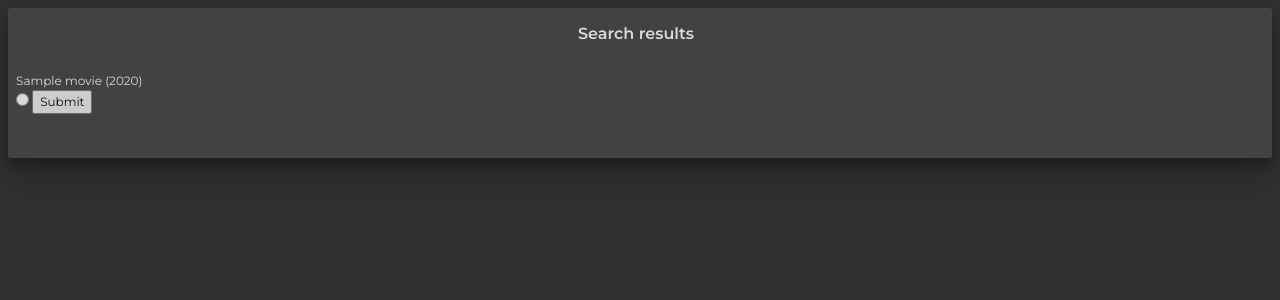
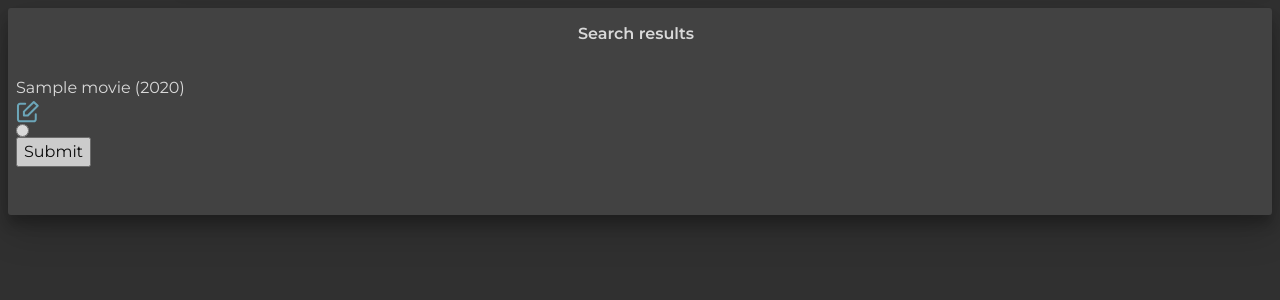
Before and after one commit to benjaminleon/advicer, a Django app: template tips/templates/tips/search_results.html in a window 1280 px wide. Shown: the part 70-370 px from the top of the page. Run offline with Django 3.2, Linux system fonts and the light colour scheme; tables that the repository leaves empty hold one stand-in row (values such as "Sample post"); the template is opened without the code that fills it: values that come from a table or form of the project are taken from there, most other values are stand-ins (such as "Sample title", 1, 10 or a date in 2020).

Commit message:
Add clickable edit-icon next to titles in search page

```diff
--- a/tips/static/tips/style.css
+++ b/tips/static/tips/style.css
@@ -234,7 +234,10 @@ header {
 
 #search_results {
     padding-top: 1em;
-    font-size: 12px;
+}
+
+#search_results #edit {
+    cursor: pointer;
 }
 
 /*****************************************/
--- a/tips/templates/tips/base.html
+++ b/tips/templates/tips/base.html
@@ -34,6 +34,7 @@
         var menu = document.getElementById('menu');
         var nav = document.getElementById('nav');
         var exit = document.getElementById('exit');
+        var edit = document.getElementById('edit');
 
         menu.addEventListener('click', function(e) {
             nav.classList.toggle('hide-mobile');
@@ -44,7 +45,15 @@
             nav.classList.add('hide-mobile');
             e.preventDefault();
         })
+
+        edit.addEventListener('click', function(e) {
+            alert('hej');
+            /*nav.classList.toggle('show_stars');
+            e.preventDefault();*/
+        })
+
     </script>
+
     </body>
 
 </html>
--- a/tips/templates/tips/search_results.html
+++ b/tips/templates/tips/search_results.html
@@ -22,13 +22,15 @@
         <ul id="search_results">
             {% for movie in object_list %}
             <li>{{ movie }}</li>
-
+            <img src="{% static 'tips/images/edit.svg' %}" id="edit" class="edit" alt="edit">
             <form action="{% url 'tips:new_rating' movie.id %}" method="POST">
                 {% csrf_token %}
+                <div id="show_on_click">
                 {% for score in choosable_scores %}
                     <input type="radio" name="score" id="{{ score }}"
                     value="{{ score }}">
                 {% endfor %}
+                </div>
                 <input type="submit">
             </form>
 
```
